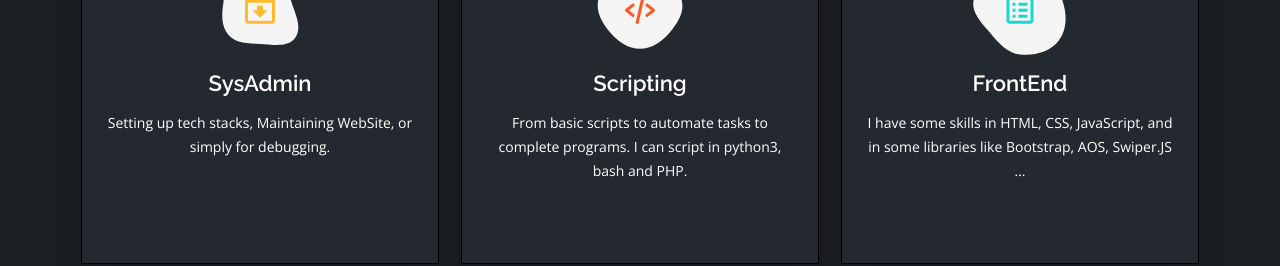
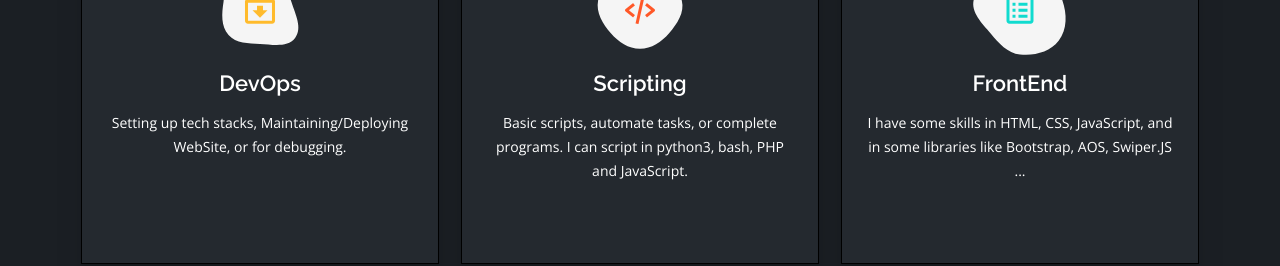
Before and after one commit to AnasDB/anasdb.github.io, a plain HTML site: page services.html in a window 1280 px wide. Shown: the part 702-968 px from the top of the page. Drawn offline with nearby package versions, Linux system fonts and the light colour scheme.

Commit message:
Update services.html

```diff
--- a/services.html
+++ b/services.html
@@ -121,8 +121,8 @@
                 </svg>
                 <i class="bx bx-archive-in"></i>
               </div>
-              <h4>SysAdmin</h4>
-              <p>Setting up tech stacks, Maintaining WebSite, or simply for debugging.</p>
+              <h4>DevOps</h4>
+              <p>Setting up tech stacks, Maintaining/Deploying WebSite, or for debugging.</p>
             </div>
           </div>
 
@@ -135,7 +135,7 @@
                 <i class="bx bx-code-alt"></i>
               </div>
               <h4>Scripting</h4>
-              <p>From basic scripts to automate tasks to complete programs. I can script in python3, bash and PHP.</p>
+              <p>Basic scripts, automate tasks, or complete programs. I can script in python3, bash, PHP and JavaScript.</p>
             </div>
           </div>
 
```
